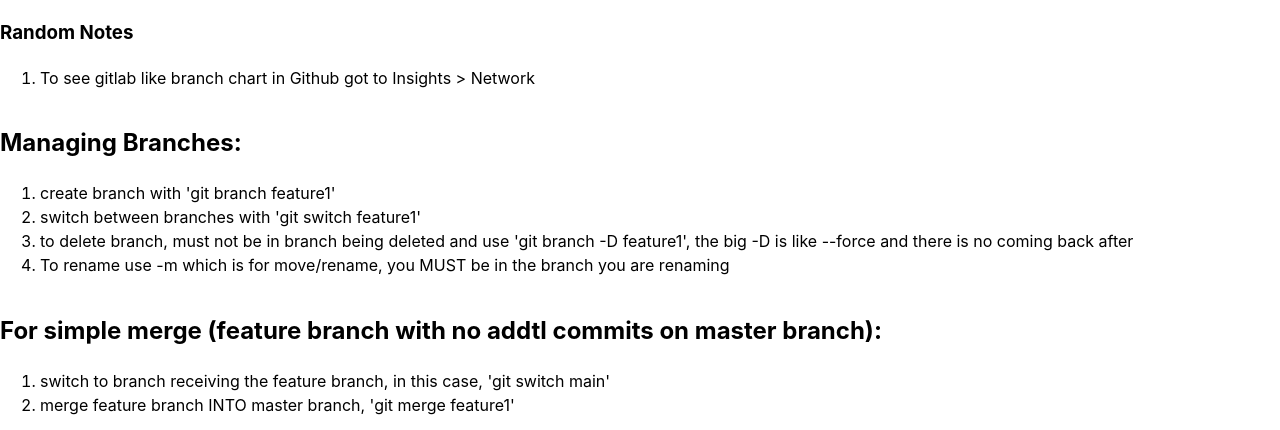
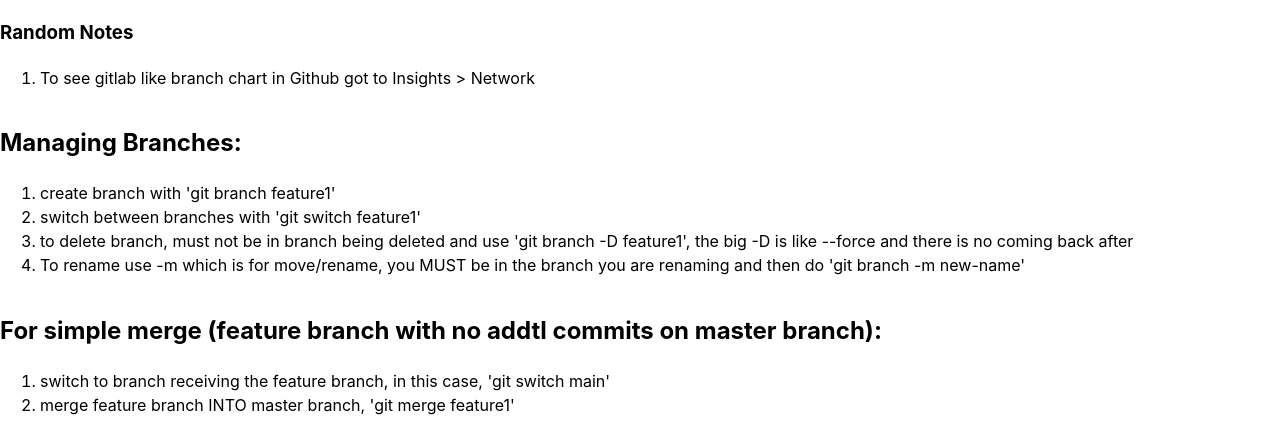
Before and after one commit to drbenn/git-practice, a website built with Vite: page index.html in a window 1280 px wide. Shown: the top 430 px of the page. Built offline with nearby package versions, Linux system fonts and the light colour scheme.

Commit message:
final renaming detail

```diff
--- a/index.html
+++ b/index.html
@@ -23,7 +23,7 @@
           <li>create branch with 'git branch feature1'</li>
           <li>switch between branches with 'git switch feature1'</li>
           <li>to delete branch, must not be in branch being deleted and use 'git branch -D feature1', the big -D is like --force and there is no coming back after</li>
-          <li>To rename use -m which is for move/rename, you MUST be in the branch you are renaming</li>
+          <li>To rename use -m which is for move/rename, you MUST be in the branch you are renaming and then do 'git branch -m new-name'</li>
         </ol>
       </p>
     </div>
```
